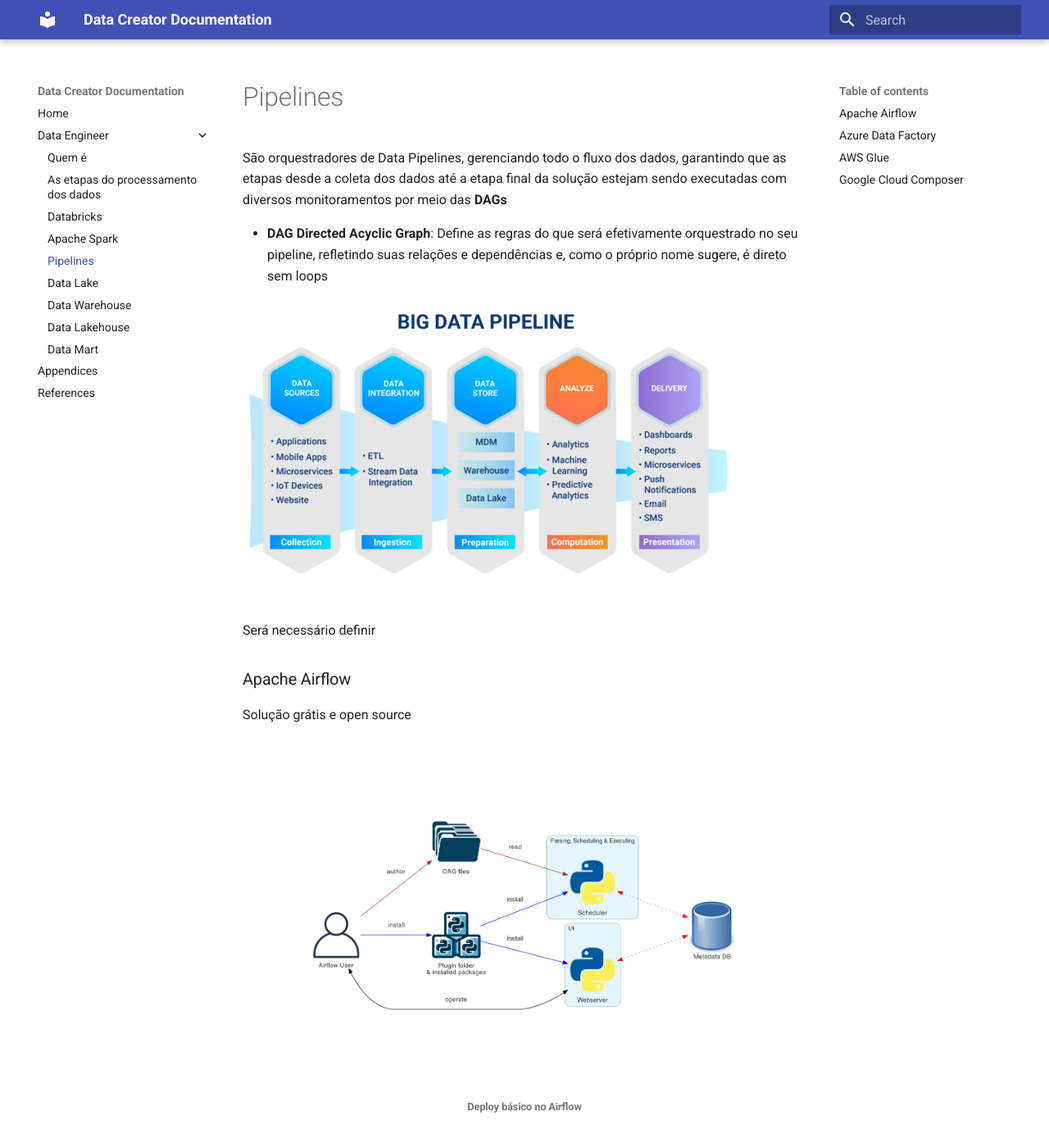
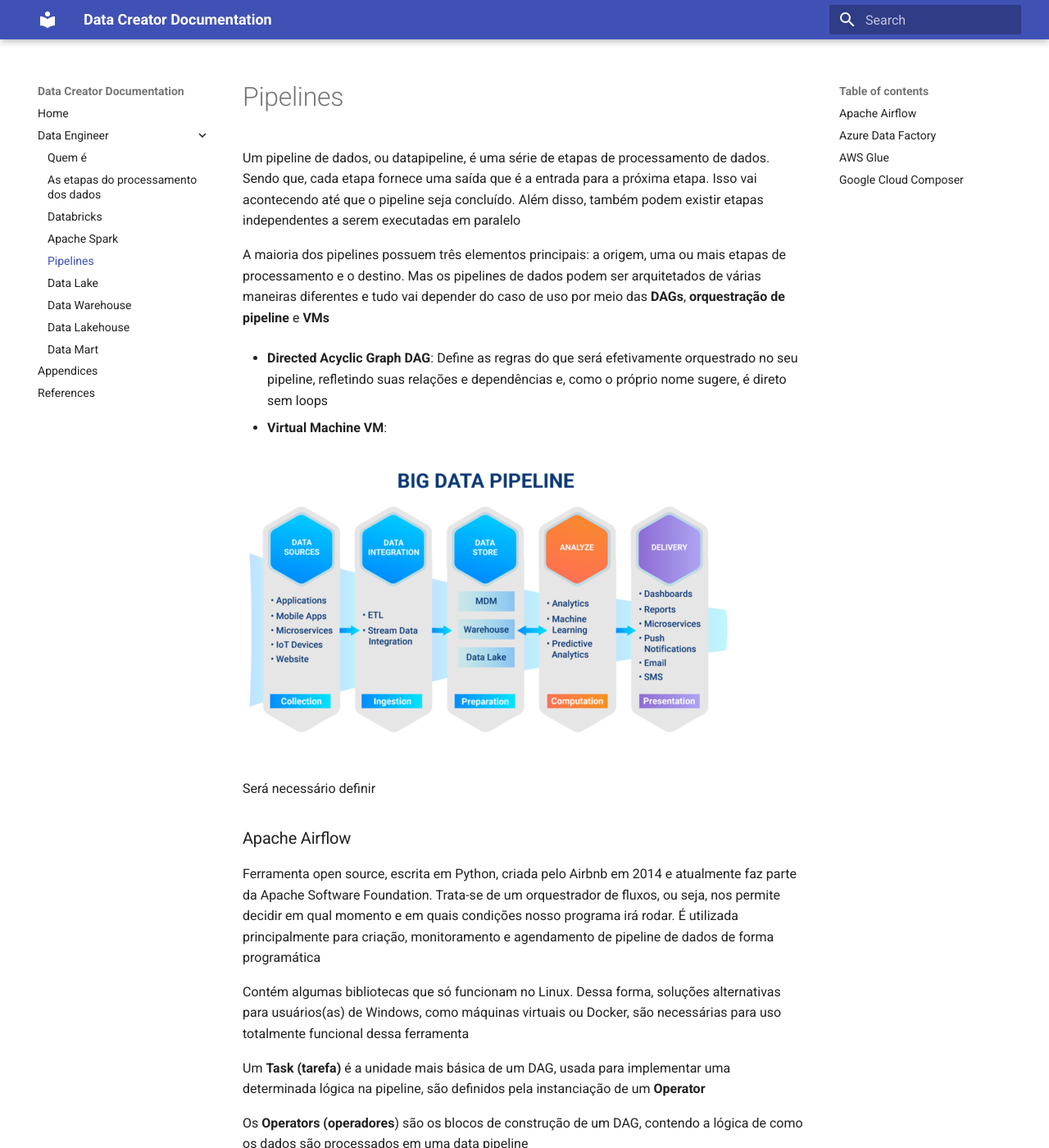
Before and after one commit to de-gratis/Data-Creator, an MkDocs documentation site: the page built from docs/Data Engineer/pipelines.md, in a window 1280 px wide and 1400 px high. Shown: the whole window at 82% size. Built offline with MkDocs 1.6.1 and Material for MkDocs 9.7.7, drawn with Linux system fonts in a browser that asks for light colours.

Commit message:
airflowwwwwww

```diff
--- a/docs/Data Engineer/pipelines.md
+++ b/docs/Data Engineer/pipelines.md
@@ -1,6 +1,10 @@
-São orquestradores de Data Pipelines, gerenciando todo o fluxo dos dados, garantindo que as etapas desde a coleta dos dados até a etapa final da solução estejam sendo executadas com diversos monitoramentos por meio das **DAGs**
+Um pipeline de dados, ou datapipeline, é uma série de etapas de processamento de dados. Sendo que, cada etapa fornece uma saída que é a entrada para a próxima etapa. Isso vai acontecendo até que o pipeline seja concluído. Além disso, também podem existir etapas independentes a serem executadas em paralelo
 
-- **DAG Directed Acyclic Graph**: Define as regras do que será efetivamente orquestrado no seu pipeline, refletindo suas relações e dependências e, como o próprio nome sugere, é direto sem loops
+A maioria dos pipelines possuem três elementos principais: a origem, uma ou mais etapas de processamento e o destino. Mas os pipelines de dados podem ser arquitetados de várias maneiras diferentes e tudo vai depender do caso de uso por meio das **DAGs**, **orquestração de pipeline** e **VMs**
+
+- **Directed Acyclic Graph DAG**: Define as regras do que será efetivamente orquestrado no seu pipeline, refletindo suas relações e dependências e, como o próprio nome sugere, é direto sem loops
+
+- **Virtual Machine VM**:
 
 [![Uma pipeline para cenários de BigData](./assets/bigDataPipeline.webp)](https://www.stonebranch.com/blog/automate-big-data-pipelines-centralized-orchestration)
 
@@ -8,7 +12,13 @@
 
 ### Apache Airflow
 
-Solução grátis e open source
+Ferramenta open source, escrita em Python, criada pelo Airbnb em 2014 e atualmente faz parte da Apache Software Foundation. Trata-se de um orquestrador de fluxos, ou seja, nos permite decidir em qual momento e em quais condições nosso programa irá rodar. É utilizada principalmente para criação, monitoramento e agendamento de pipeline de dados de forma programática
+
+Contém algumas bibliotecas que só funcionam no Linux. Dessa forma, soluções alternativas para usuários(as) de Windows, como máquinas virtuais ou Docker, são necessárias para uso totalmente funcional dessa ferramenta
+
+Um **Task (tarefa)** é a unidade mais básica de um DAG, usada para implementar uma determinada lógica na pipeline, são definidos pela instanciação de um **Operator**
+
+Os **Operators (operadores**) são os blocos de construção de um DAG, contendo a lógica de como os dados são processados em uma data pipeline
 
 [![Um deploy básico do Apache Airflow](./assets/basicAirflowDeploy.png)](https://airflow.apache.org/docs/apache-airflow/stable/core-concepts/overview.html)
 ######<center>Deploy básico no Airflow</center>
```
